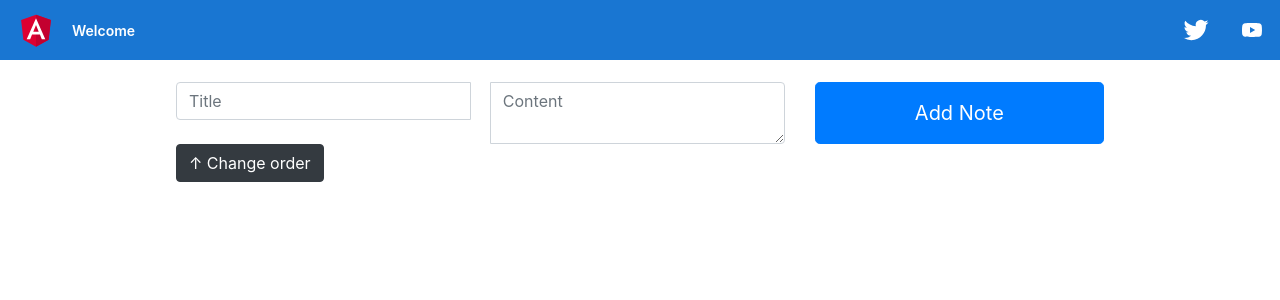
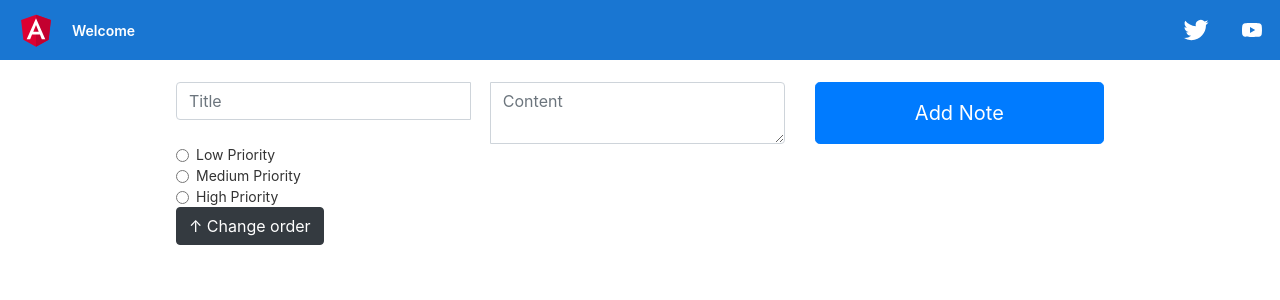
Before and after one commit to konkos/note-taking-app, an Angular app: page /createNote in a window 1280 px wide. Shown: the top 300 px of the page. Built offline with nearby package versions, Linux system fonts and the light colour scheme.

Commit message:
add priority system to notes

```diff
--- a/src/app/app.module.ts
+++ b/src/app/app.module.ts
@@ -4,7 +4,7 @@ import { HttpClientModule } from '@angular/common/http'
 
 import { AppComponent } from './app.component';
 import { MainComponent } from './main/main.component';
-import { FormsModule } from '@angular/forms';
+import { FormsModule, ReactiveFormsModule } from '@angular/forms';
 import { RouterModule, Routes } from '@angular/router';
 import { CreateNoteComponent } from './create-note/create-note.component';
 import { ModalComponent } from './modal/modal.component';
@@ -35,7 +35,8 @@ const appRoutes: Routes = [
     BrowserModule,
     FormsModule,
     RouterModule.forRoot(appRoutes),
-    HttpClientModule
+    HttpClientModule,
+    ReactiveFormsModule
   ],
   providers: [],
   bootstrap: [AppComponent]
--- a/src/app/create-note/create-note.component.html
+++ b/src/app/create-note/create-note.component.html
@@ -1,16 +1,42 @@
-<div class="notesBar row">
+<div class="notesBar row g-3">
         <div class="input-group col-8">
 
             <input type="text" class="form-control" placeholder="Title" [(ngModel)]= "typedTitle">
             <textarea type="text" class="form-control" placeholder="Content" [(ngModel)]= "typedContent"></textarea>
           </div>
+
           <div class="item col-4 btn-group-vertical">
             <button type="submit" (click) = "addNote()" class="button" class="btn btn-primary btn-lg">Add Note</button>
             <!-- <button class="button" (click)="deleteNote()" class="btn btn-danger">Delete Note</button> -->
             <!-- <button class="button" (click)="editNote()" class="btn btn-success btn-lg">Edit Note</button> -->
         </div>
 
+</div>
+<div class="container">
 
+  <div class="row">
+
+    <form [formGroup]="form">
+      <div class="form-check">
+        <input class="form-check-input" value='low' type="radio" id="lowPriorityRadio" formControlName='priority' checked>
+        <label class="form-check-label" for="lowPriorityRadio">
+          Low Priority
+        </label>
+      </div>
+      <div class="form-check">
+        <input class="form-check-input" value='medium' type="radio" id="mediumPriorityRadio" formControlName='priority'>
+        <label class="form-check-label" for="mediumPriorityRadio">
+          Medium Priority
+        </label>
+      </div>
+      <div class="form-check">
+        <input class="form-check-input" value='high' type="radio" id="highPriorityRadio" formControlName='priority'>
+        <label class="form-check-label" for="highPriorityRadio">
+          High Priority
+        </label>
+      </div>
+    </form>
+  </div>
 </div>
 
 <app-notes-board></app-notes-board>
--- a/src/app/create-note/create-note.component.ts
+++ b/src/app/create-note/create-note.component.ts
@@ -1,4 +1,5 @@
 import { Component, OnInit } from '@angular/core';
+import { FormBuilder, FormControl, FormGroup, Validators } from '@angular/forms';
 import { Router } from '@angular/router';
 import { Note } from '../models/Note.model';
 import { NoteServiceService } from '../note-service.service';
@@ -10,17 +11,24 @@ import { NoteServiceService } from '../note-service.service';
 })
 export class CreateNoteComponent implements OnInit {
 
-  constructor(private noteService:NoteServiceService, private router:Router) { }
 
   typedContent:string = '';
   typedTitle:string = '';
   notes:Note[] = []
+  form: FormGroup;
+
+  constructor(private noteService:NoteServiceService, private router:Router,fb: FormBuilder) {
+    this.form = fb.group({
+      priority : new FormControl('', Validators.required)
+    });
+  }
 
   ngOnInit(): void {
   }
 
   addNote(){
-    this.noteService.addNote(this.typedTitle,this.typedContent)
+
+    this.noteService.addNote(this.typedTitle,this.typedContent,this.form.get('priority')?.value)
     this.router.navigate([''])
   }
 
--- a/src/app/models/Note.model.ts
+++ b/src/app/models/Note.model.ts
@@ -2,4 +2,5 @@ export interface Note{
     title:String,
     content:String,
     timestamp:String
+    priority?:String
 }
--- a/src/app/note-service.service.ts
+++ b/src/app/note-service.service.ts
@@ -10,7 +10,9 @@ export class NoteServiceService {
 
   constructor() { }
 
-  addNote(typedTitle:String, typedContent:String){
+  addNote(typedTitle:String, typedContent:String, providedPriority:String){
+    console.log(providedPriority);
+
     if(typedContent == "" || typedTitle == ""){
       alert("No title or Content")
       return;
@@ -26,7 +28,8 @@ export class NoteServiceService {
   let currentNote:Note = {
     title:typedTitle,
     content:typedContent,
-    timestamp:timestamp
+    timestamp:timestamp,
+    priority:providedPriority
   }
     this.notesList.push(currentNote)
   }
--- a/src/app/note/note.component.html
+++ b/src/app/note/note.component.html
@@ -1,5 +1,5 @@
-<div class="row">
-    <div class="col-8">
+<div class="row" id='{{note.title}}'>
+    <div class="col-8" >
         <h4>Title : {{note.title}}</h4>
 
         <h4>Content: {{note.content}}</h4>
--- a/src/app/note/note.component.ts
+++ b/src/app/note/note.component.ts
@@ -13,12 +13,25 @@ export class NoteComponent implements OnInit {
   @Input() note:Note = {
     title:'',
     content:'',
-    timestamp:''
+    timestamp:'',
+    priority:''
   }
   constructor(private noteService:NoteServiceService,private router:Router) { }
 
   ngOnInit(): void {
   }
+
+  // ngAfterViewInit(){
+  //   let noteTitle = <HTMLDivElement>document.getElementById(`${this.note.title}`)
+  //   if(noteTitle){
+  //     switch(this.note.priority){
+  //       case 'high' : noteTitle.style.backgroundColor = 'red'; break;
+  //       case 'low' : noteTitle.style.backgroundColor = 'blue'; break;
+  //       case 'medium' : noteTitle.style.backgroundColor = 'green'; break;
+  //     }
+  //   }
+  // }
+
 
   deleteNote(){
     this.noteService.deleteNote(this.note.title)
--- a/src/app/notes-board/notes-board.component.ts
+++ b/src/app/notes-board/notes-board.component.ts
@@ -24,6 +24,20 @@ export class NotesBoardComponent implements OnInit {
       this.notes = this.noteService.notesList
   }
 
+  ngAfterViewInit(){
+    this.notes.forEach((note)=>{
+      let noteTitle = <HTMLElement>document.getElementById(`${note.title}`)?.parentElement?.parentElement
+      if(noteTitle){
+        switch(note.priority){
+          case 'high' : noteTitle.style.backgroundColor = 'red'; break;
+          case 'low' : noteTitle.style.backgroundColor = 'blue'; break;
+          case 'medium' : noteTitle.style.backgroundColor = 'green'; break;
+        }
+      }
+    })
+
+  }
+
   changeOrder(){
     this.order = !this.order
     if(this.order)
```
